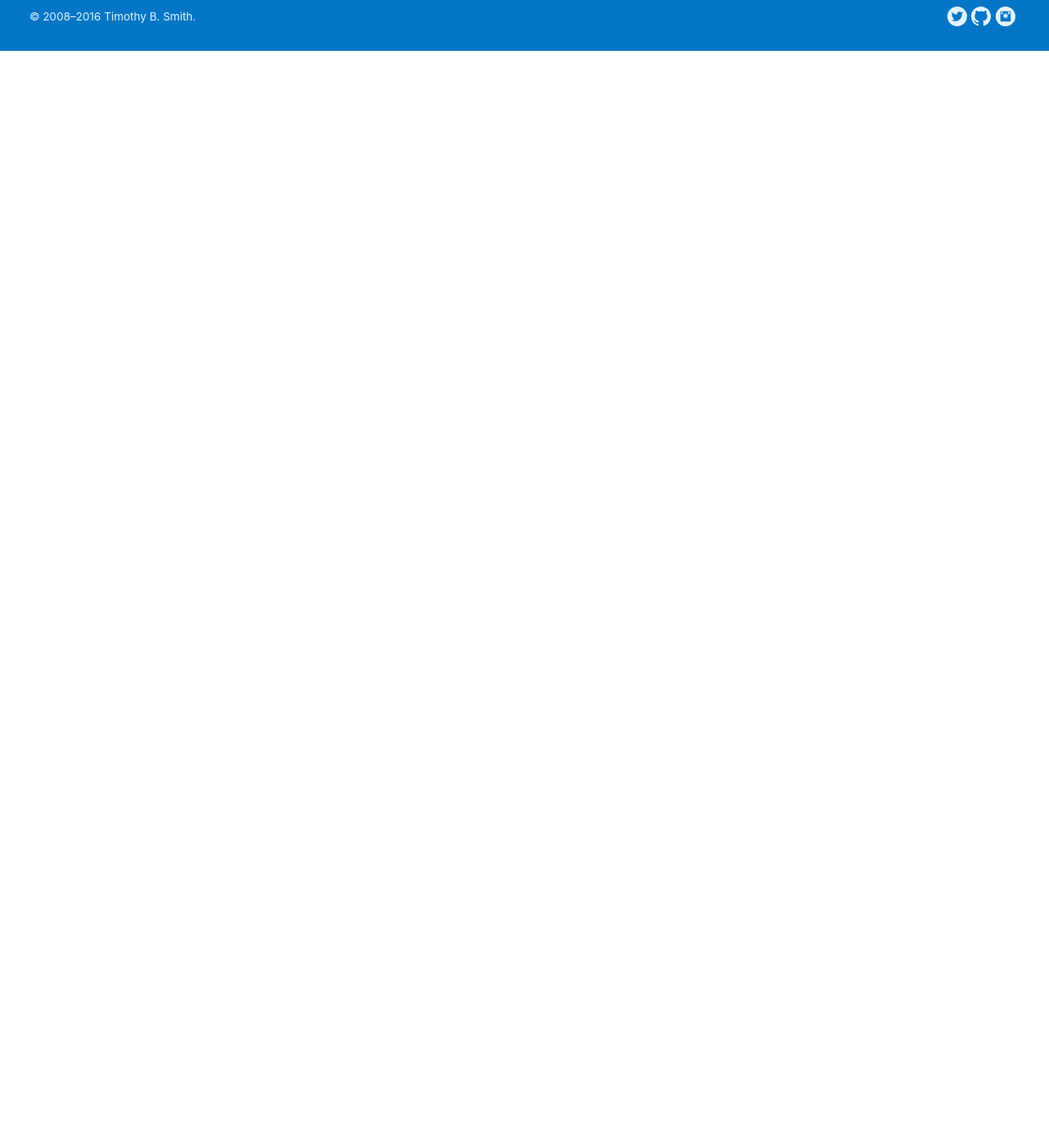
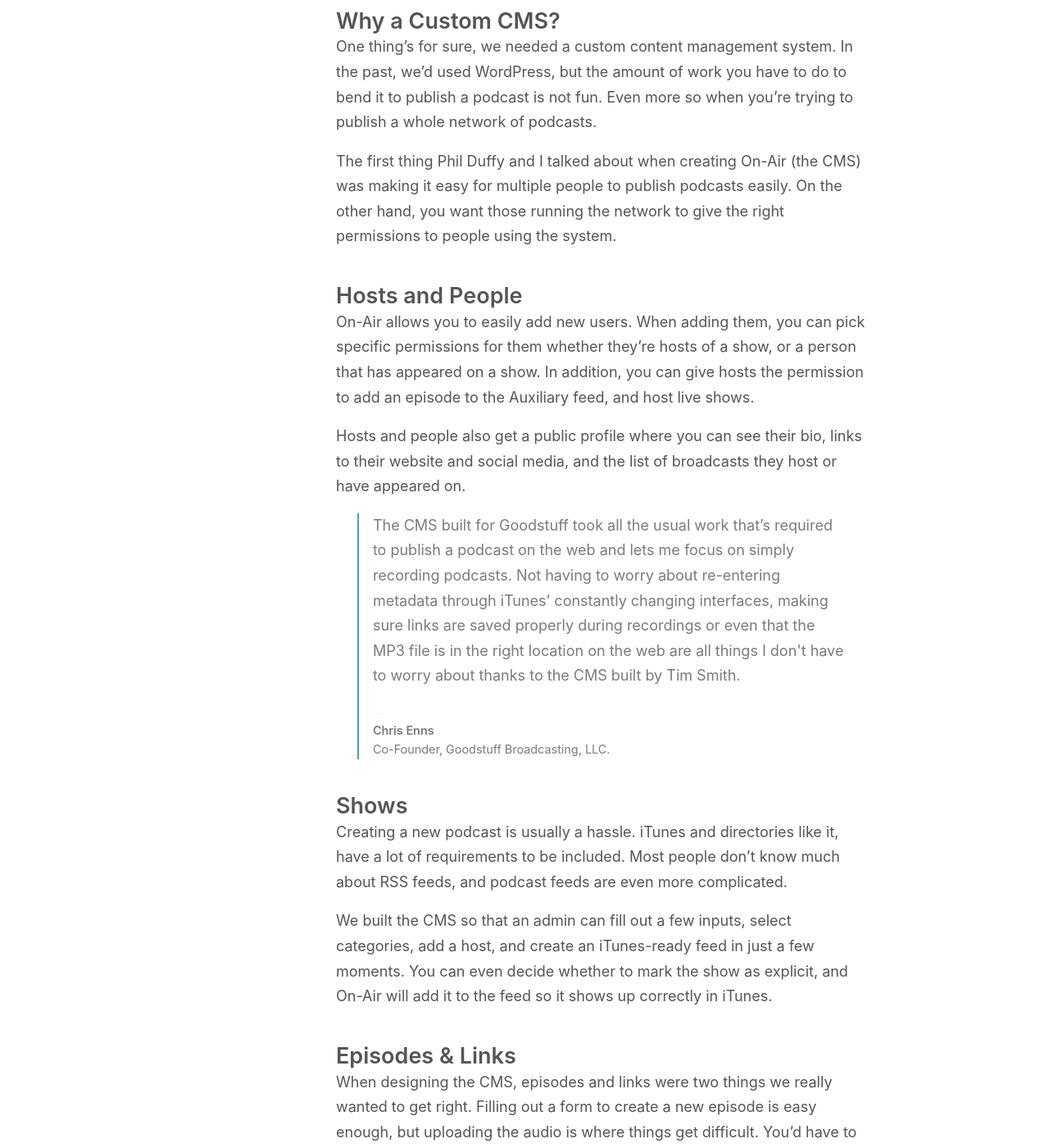
Before and after one commit to xavibenjamin/ttimsmith.com, a Jekyll site: the page built from _work/2016-06-11-goodstuff.md, in a window 1280 px wide and 1400 px high, scrolled down 1183 px. Shown: the whole window at 82% size. Built offline with Jekyll 4.4.1, drawn with Linux system fonts in a browser that asks for light colours; some web fonts are replaced; before the commit the page ends 1245 px from its top, so only the background shows below that; some of the changed text lies outside the part shown.

Commit message:
adding case study text

```diff
--- a/_work/2016-06-11-goodstuff.md
+++ b/_work/2016-06-11-goodstuff.md
@@ -2,10 +2,49 @@
 layout: portfolio
 title: Goodstuff Broadcasting
 hero: uploads/2013/08/clinton-full.png
-role: Design, Front-End Development, (Some) Back-End Development
+role: Design, Front-End Development, (Some) Rails Development
 type: Website & Custom CMS
-excerpt: I designed and built the website and custom content management system for Goodstuff Broadcast.
+excerpt: I designed and built a website and custom content management system for Goodstuff Broadcasting.
 thumbnail: /uploads/2013/08/clinton-thumb.png
 date: 2016-06-11 23:15
 ---
 Goodstuff was a personal project with [Chris Enns](http://www.chrisenns.com/) and [Adam Clark](http://avclark.com/). I designed and built a website and custom content management system to publish podcasts.
+
+Working on Goodstuff was so much fun. It's one of those personal projects that I learned a lot from.
+
+## Why a Custom CMS?
+
+One thing's for sure, we needed a custom content management system. In the past, we'd used WordPress, but the amount of work you have to do to bend it to publish a podcast is not fun. Even more so when you're trying to publish a whole network of podcasts.
+
+The first thing Phil Duffy and I talked about when creating On-Air (the CMS) was making it easy for multiple people to publish podcasts easily. On the other hand, you want those running the network to give the right permissions to people using the system.
+
+## Hosts and People
+On-Air allows you to easily add new users. When adding them, you can pick specific permissions for them whether they're hosts of a show, or a person that has appeared on a show. In addition, you can give hosts the permission to add an episode to the Auxiliary feed, and host live shows.
+
+Hosts and people also get a public profile where you can see their bio, links to their website and social media, and the list of broadcasts they host or have appeared on.
+
+<blockquote class="content__pullquote">
+  <p>The CMS built for Goodstuff took all the usual work that’s required to publish a podcast on the web and lets me focus on simply recording podcasts. Not having to worry about re-entering metadata through iTunes’ constantly changing interfaces, making sure links are saved properly during recordings or even that the MP3 file is in the right location on the web are all things I don't have to worry about thanks to the CMS built by Tim Smith.</p>
+  <small>
+    <strong>Chris Enns</strong>
+    Co-Founder, Goodstuff Broadcasting, LLC.
+  </small>
+</blockquote>
+
+## Shows
+Creating a new podcast is usually a hassle. iTunes and directories like it, have a lot of requirements to be included. Most people don't know much about RSS feeds, and podcast feeds are even more complicated.
+
+We built the CMS so that an admin can fill out a few inputs, select categories, add a host, and create an iTunes-ready feed in just a few moments. You can even decide whether to mark the show as explicit, and On-Air will add it to the feed so it shows up correctly in iTunes.
+
+## Episodes &amp; Links
+When designing the CMS, episodes and links were two things we really wanted to get right. Filling out a form to create a new episode is easy enough, but uploading the audio is where things get difficult. You'd have to manually add details like how long the episode was, and the size of the file. There's also the issue of adding metadata to the audio file like the name of the episode, the name of the show, the artwork, etc.
+
+This was all made easy with On-Air (the custom CMS) where you're able to upload a file, and it'll read the file for length and size, then write important episode information to the audio file.
+
+The other big pain point was links. If you've ever hosted a podcast, you know that remembering all the links that you referenced during a show can be quite the job. In fact, some shows pay a separate person to collect them all. We wanted to make On-Air handle this better so that a hosts job was easier. On-Air comes with an awesome bookmarklet that you just click on the webpage you want to save, and it'll add it to the most recent episode.
+
+## Conclusion
+
+This is one of those projects that I loved working on. Although a personal project, I learned so much about front-end development, thinking through use cases for the CMS, and I learned a lot of Ruby on Rails from Phil. I learned so much, yet still know so little about the framework.
+
+I'm thankful to Phil Duffy for all of his amazing work. Without him, most of the back-end wouldn't be a reality. I'm grateful to Chris Enns, Adam Clark, and Kyle Roderick for giving so much helpful feedback along the way.
```
